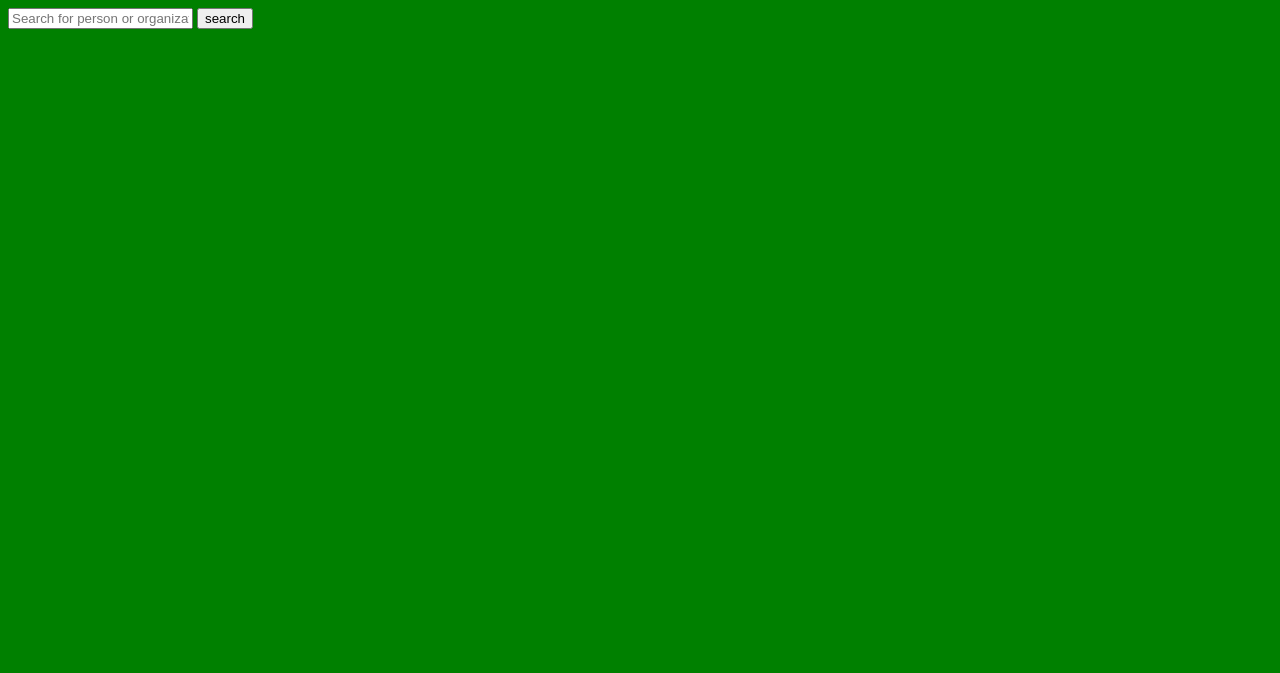
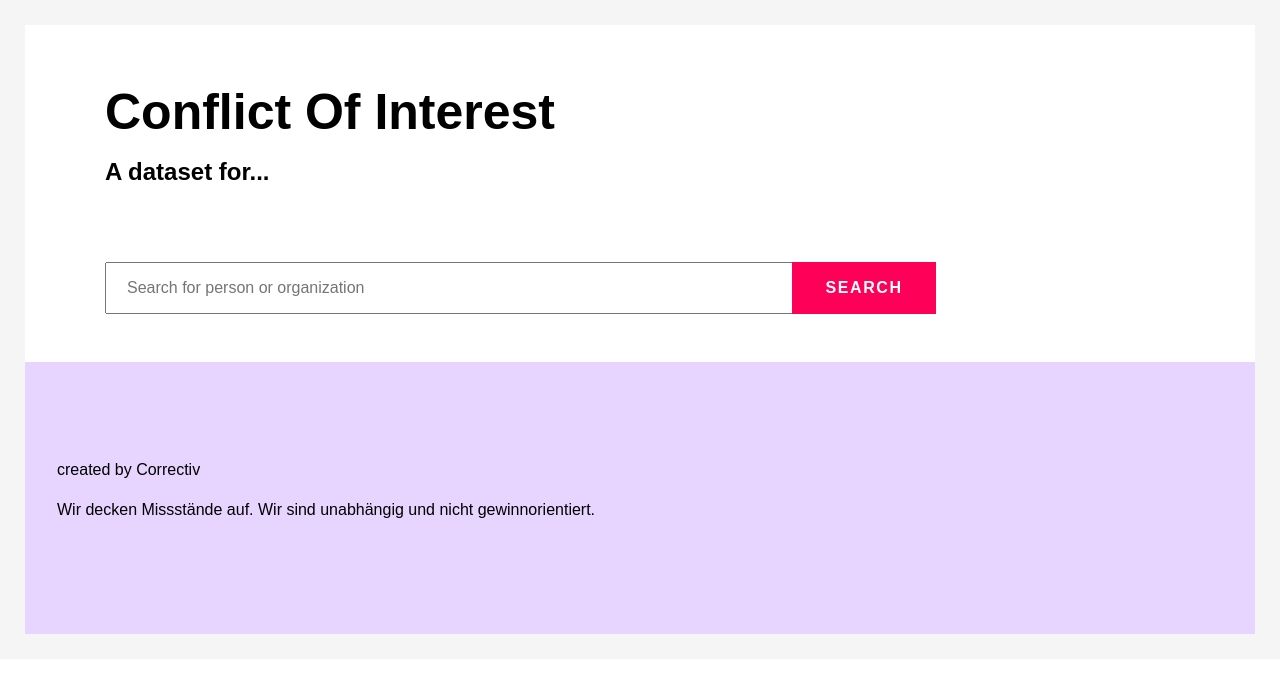
Before and after one commit to simonwoerpel/coi-prototype, a Django app: page / in a window 1280 px wide. Shown: the top 673 px of the page. Run offline with Django 3.2, Linux system fonts and the light colour scheme.

Commit message:
Merge conflicts in base.html

```diff
--- a/coi/static/css/main.css
+++ b/coi/static/css/main.css
@@ -1,3 +1,144 @@
 body {
-  background: green;
+	background-color: #fffff;
+	font-family: arial, sans-serif;
+	font-size: 16px;
+	line-height: 1.5;
+	margin: 0;
+	border: 2vw solid #f5f5f5;
+
 }
+
+header {
+}
+
+.page{
+	margin-top: 5em;
+	margin-left: 5em;
+}
+
+
+h1{
+	font-size: 50px;
+	line-height: 0.3;
+
+}
+
+
+.hero{
+	margin-bottom: 4em;
+}
+
+.button {
+    width: 60%;
+    padding: 15px 20px;
+    margin: 8px -7px 0 0;
+    box-sizing: border-box;
+    font-size: inherit;
+}
+
+input[type=button], input[type=submit], input[type=reset] {
+    background-color: #FF0058;
+    border: none;
+    color: white;
+    padding: 16px 32px;
+    text-decoration: none;
+    margin: 0 0 3em 0;
+    cursor: pointer;
+    font-size: inherit;
+    text-transform: uppercase;
+    font-weight: bold;
+    letter-spacing: 0.1em;
+    border-style: solid;
+    border-width: 1px;
+    border-color: #FF0058;
+}
+
+
+
+
+	button:hover {
+  		background-color: #0014DB; /* Green */
+    	border-style: solid;
+    	border-width: 1px;
+    	border-color: #0014DB;
+    	transition-duration: 0.6s;
+		}
+
+ul{
+	width:70%;
+	padding-bottom: 6em;
+}
+
+
+
+footer {
+    animation: colorchange 25s infinite;
+   -webkit-animation: colorchange 25s infinite;
+    padding: 6em 2em;
+    margin:0 0;
+    letterspacing: 0.2;
+}
+
+.callout__claim{
+	float: right;
+	font-size: 14px;
+	font-style: italic;
+	padding: 5px 0;
+}
+
+
+
+
+/* Schnickschnack */
+
+
+ @keyframes colorchange{
+  0% {background: #FDCEDB;}
+15% {background: #FDCDF8;}
+30% {background: #E6D5FF;}
+45% {background: #D5E9FF;}
+60% {background: #B3FFE3;}
+75% {background: #C8E7AC;}
+90% {background: #FFF2BE;}
+100% {background: #FDCEDB;}
+}
+
+ @-webkit-keyframes colorchange{
+ 	0% {background: #FDCEDB;}
+15% {background: #FDCDF8;}
+30% {background: #E6D5FF;}
+45% {background: #D5E9FF;}
+60% {background: #B3FFE3;}
+75% {background: #C8E7AC;}
+90% {background: #FFF2BE;}
+100% {background: #FDCEDB;}
+}
+
+
+
+@keyframes fadein {
+    from { opacity: 0; }
+    to   { opacity: 1; }
+}
+
+/* Firefox < 16 */
+@-moz-keyframes fadein {
+    from { opacity: 0; }
+    to   { opacity: 1; }
+}
+
+/* Safari, Chrome and Opera > 12.1 */
+@-webkit-keyframes fadein {
+    from { opacity: 0; }
+    to   { opacity: 1; }
+}
+
+/* Internet Explorer */
+@-ms-keyframes fadein {
+    from { opacity: 0; }
+    to   { opacity: 1; }
+}
+
+/* Opera < 12.1 */
+@-o-keyframes fadein {
+    from { opacity: 0; }
--- a/coi/templates/coi/base.html
+++ b/coi/templates/coi/base.html
@@ -10,17 +10,23 @@
   </head>
   <body class="coi">
     <header class="coi__header">
+    </header>
 
-    </header>
+  <main class="page">
+    <div class="hero">
+      <h1>Conflict Of Interest</h1>
+      <h2>A dataset for...</h2>
+    </div>
+
     <section class="coi__search-form">
       <form method="get" target="/">
-        <input type="text" name="q" placeholder="Search for person or organization">
+        <input class="button" type="text" name="q" placeholder="Search for person or organization">
         <input type="submit" value="search">
       </form>
     </section>
     {% if results %}
     <section class="coi__results">
-      <h1 class="coi__results__term">Results for {{ q }}</h1>
+      <h2 class="coi__results__term">📑 Results for {{ q }} </h2>
       {% regroup results by author_name as author_list %}
       <ul class="coi__results__author-list">
         {% for author in author_list %}
@@ -37,5 +43,10 @@
       </ul>
     </section>
     {% endif %}
+    </main>
   </body>
+  <footer>
+  created by Correctiv
+      <p class="callout_claim">Wir decken Missstände auf. Wir sind unabhängig und nicht gewinnorientiert.</p>
+  </footer>
 </html>
```
